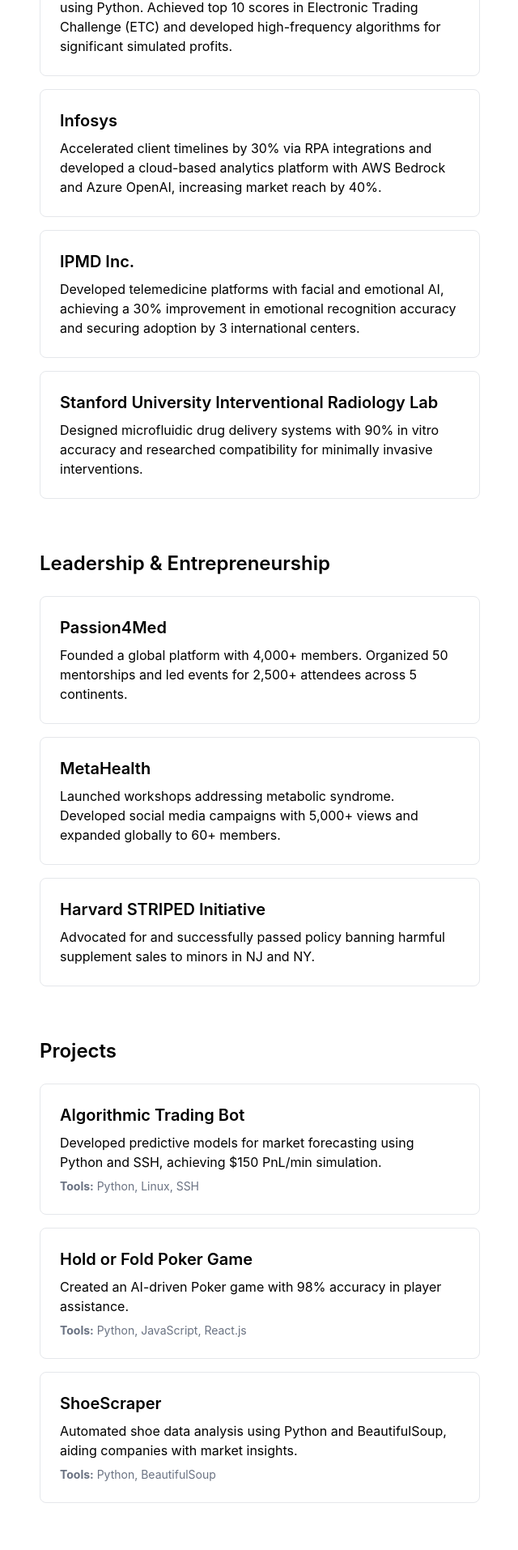
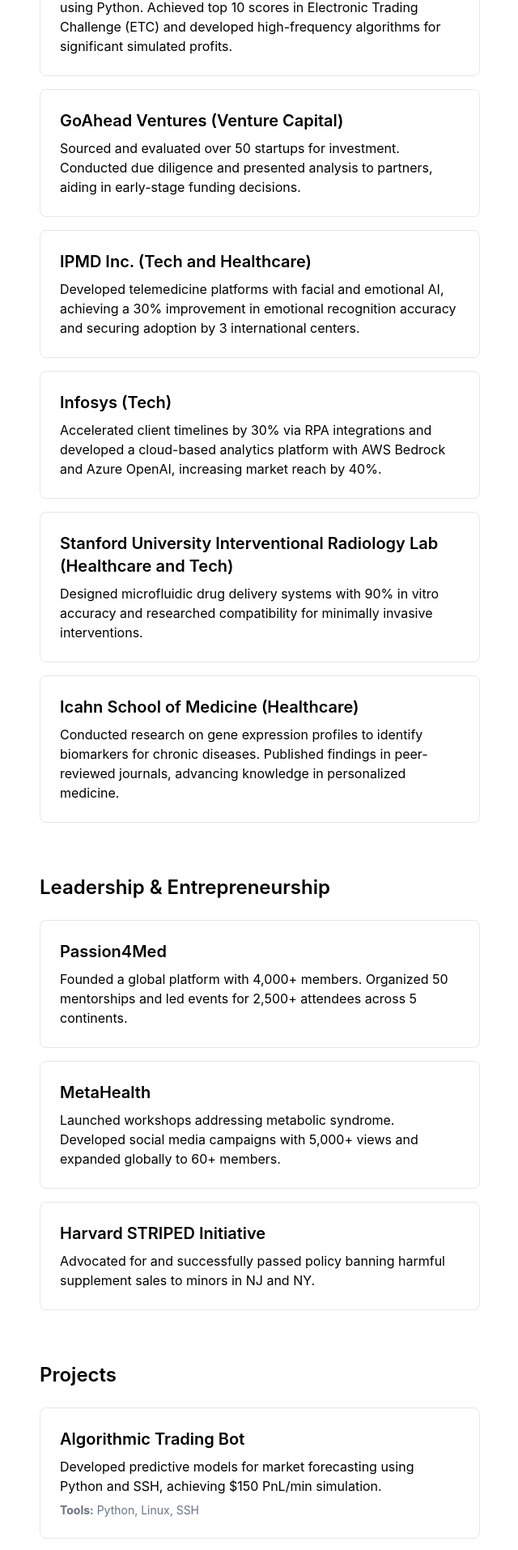
Before and after one commit to krrishapatel/Krrisha-Patel-Portfolio, a Next.js app: page / in a window 1280 px wide. Shown: the part 640-2554 px from the top of the page at 81% size, without its empty margins (319-959 px from the left). Built offline with nearby package versions, Linux system fonts and the light colour scheme.

Commit message:
Update page.tsx

```diff
--- a/app/page.tsx
+++ b/app/page.tsx
@@ -35,7 +35,7 @@
         <section id="intro" className="mb-16 text-left">
           <h1 className="text-3xl font-bold mb-4">Hey, I'm Krrisha!</h1>
           <p className="text-lg mb-4">
-            Engineering and finance student at UPenn M&T with an interest in Al/ML applications, healthcare innovation, venture capital, and entrepreneurship.
+            Engineering and finance student at UPenn M&T with an interest in AI/ML applications, healthcare innovation, venture capital, and entrepreneurship.
           </p>
         </section>
 
@@ -43,20 +43,28 @@
         <section id="work" className="mb-16">
           <h2 className="text-2xl font-semibold mb-6">Work Experience</h2>
           <WorkCard
-            title="Jane Street Capital"
+            title="Jane Street Capital (Tech and Finance)"
             description="Designed algorithmic solutions in game theory and graph theory using Python. Achieved top 10 scores in Electronic Trading Challenge (ETC) and developed high-frequency algorithms for significant simulated profits."
           />
           <WorkCard
-            title="Infosys"
+            title="GoAhead Ventures (Venture Capital)"
+            description="Sourced and evaluated over 50 startups for investment. Conducted due diligence and presented analysis to partners, aiding in early-stage funding decisions."
+          />
+          <WorkCard
+            title="IPMD Inc. (Tech and Healthcare)"
+            description="Developed telemedicine platforms with facial and emotional AI, achieving a 30% improvement in emotional recognition accuracy and securing adoption by 3 international centers."
+          />
+          <WorkCard
+            title="Infosys (Tech)"
             description="Accelerated client timelines by 30% via RPA integrations and developed a cloud-based analytics platform with AWS Bedrock and Azure OpenAI, increasing market reach by 40%."
           />
           <WorkCard
-            title="IPMD Inc."
-            description="Developed telemedicine platforms with facial and emotional AI, achieving a 30% improvement in emotional recognition accuracy and securing adoption by 3 international centers."
+            title="Stanford University Interventional Radiology Lab (Healthcare and Tech)"
+            description="Designed microfluidic drug delivery systems with 90% in vitro accuracy and researched compatibility for minimally invasive interventions."
           />
           <WorkCard
-            title="Stanford University Interventional Radiology Lab"
-            description="Designed microfluidic drug delivery systems with 90% in vitro accuracy and researched compatibility for minimally invasive interventions."
+            title="Icahn School of Medicine (Healthcare)"
+            description="Conducted research on gene expression profiles to identify biomarkers for chronic diseases. Published findings in peer-reviewed journals, advancing knowledge in personalized medicine."
           />
         </section>
 
@@ -86,14 +94,34 @@
             tools="Python, Linux, SSH"
           />
           <ProjectCard
-            title="Hold or Fold Poker Game"
-            description="Created an AI-driven Poker game with 98% accuracy in player assistance."
-            tools="Python, JavaScript, React.js"
+            title="Mushroom of Doom"
+            description="Created a fully playable game with real-time action and simple controls, where players avoid poisonous mushrooms and chase the golden snitch to win."
+            tools="Python"
           />
           <ProjectCard
-            title="ShoeScraper"
-            description="Automated shoe data analysis using Python and BeautifulSoup, aiding companies with market insights."
-            tools="Python, BeautifulSoup"
+            title="Wordle"
+            description="Developed a terminal-based Wordle game with a 95% success solver bot and efficiency tools for data analysis."
+            tools="Python"
+          />
+          <ProjectCard
+            title="Anagame"
+            description="Designed an anagram-solving game with performance analytics, a leaderboard, and hint systems."
+            tools="Python"
+          />
+          <ProjectCard
+            title="Word Ladder"
+            description="Built a BFS-based game to find shortest paths in word ladders with performance tracking."
+            tools="Python"
+          />
+          <ProjectCard
+            title="Camel Up Game"
+            description="Simulated camel races with probabilistic analysis and strategic insights in a detailed terminal interface."
+            tools="Python"
+          />
+          <ProjectCard
+            title="MineSweeper"
+            description="Developed a Minesweeper game with a terminal interface, featuring visual feedback and challenging gameplay."
+            tools="Python"
           />
         </section>
 
```
